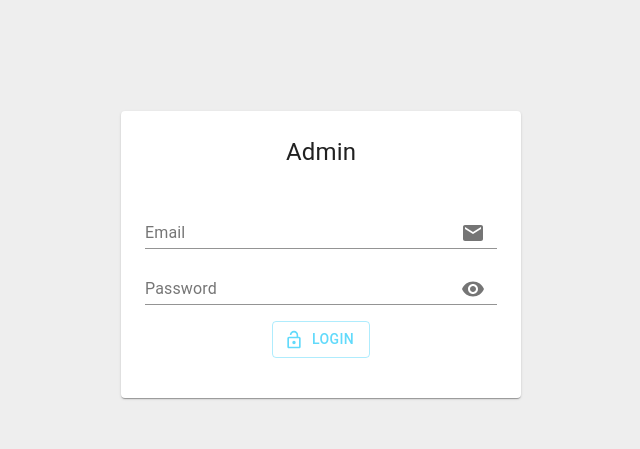
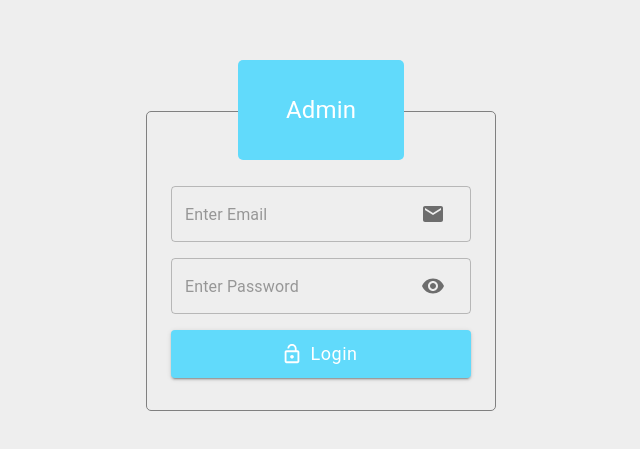
Before and after one commit to TapiwaMahachi/frontend-admin, a React (Create React App) app: page /auth/login in a window 1280 px wide. Shown: the part 137-586 px from the top of the page, without its empty margins (319-959 px from the left). Built offline with nearby package versions, Linux system fonts and the light colour scheme.

Commit message:
:fire: redesign the login page

```diff
--- a/src/views/Pages/Login/LoginPage.tsx
+++ b/src/views/Pages/Login/LoginPage.tsx
@@ -3,14 +3,14 @@ import { useHistory } from 'react-router-dom';
 import
 {
   FormControl,
-  InputLabel,
-  Input,
+  OutlinedInput,
   InputAdornment,
   IconButton,
   Button,
   Card,
   CardContent,
   CardActions,
+  CardHeader,
 } from '@material-ui/core';
 import
 {
@@ -18,20 +18,21 @@ import
   Visibility,
   LockOpen,
 } from '@material-ui/icons';
+import { WithStyles, withStyles } from '@material-ui/core/styles';
 
 import { login } from './LoginRedux';
 import { useAppDispatch } from '../../../redux/hooks';
 
 import loginPageStyle from './LoginPageStyle';
 
-function LoginPage(): React.ReactElement {
-  const classes = loginPageStyle();
+function LoginPage({ classes }: WithStyles): React.ReactElement {
   const dispatch = useAppDispatch();
   const history = useHistory();
   const [details, setDetails] = React.useState({
     email: '',
     password: '',
   });
+  const [error, setError] = React.useState(false);
   const handleChange = (e: React.ChangeEvent<HTMLInputElement>): void => {
     e.preventDefault();
     setDetails({
@@ -50,15 +51,16 @@ function LoginPage(): React.ReactElement {
     });
   };
   return (
-    <Card className={classes.card}>
+    <div className={classes.card}>
       <div className={classes.header}>
         <h1>Admin</h1>
       </div>
       <CardContent>
         <form className={classes.form} onSubmit={handleSubmit}>
           <FormControl className={classes.inputControl}>
-            <InputLabel>Email</InputLabel>
-            <Input
+            <OutlinedInput
+              error={error}
+              placeholder="Enter Email"
               name="email"
               value={details.email}
               onChange={handleChange}
@@ -75,8 +77,9 @@ function LoginPage(): React.ReactElement {
             />
           </FormControl>
           <FormControl>
-            <InputLabel>Password</InputLabel>
-            <Input
+            <OutlinedInput
+              error={error}
+              placeholder="Enter Password"
               name="password"
               type="password"
               value={details.password}
@@ -94,9 +97,11 @@ function LoginPage(): React.ReactElement {
           </FormControl>
           <CardActions className={classes.btnContainer}>
             <Button
+              className={classes.button}
               color="primary"
-              variant="outlined"
+              variant="contained"
               type="submit"
+              size="large"
               startIcon={<LockOpen />}
             >
               Login
@@ -104,8 +109,8 @@ function LoginPage(): React.ReactElement {
           </CardActions>
         </form>
       </CardContent>
-    </Card>
+    </div>
   );
 }
 
-export default LoginPage;
+export default withStyles(loginPageStyle)(LoginPage);
--- a/src/views/Pages/Login/LoginPageStyle.tsx
+++ b/src/views/Pages/Login/LoginPageStyle.tsx
@@ -1,31 +1,55 @@
-import { makeStyles } from '@material-ui/core';
+import { createStyles, Theme, StyleRules } from '@material-ui/core/styles';
+import { whiteColor } from '../../../globalStyles';
 
-const loginPageStyle = makeStyles((theme) => ({
+const loginPageStyle = ({ spacing, palette }: Theme)
+  : StyleRules<string> => createStyles({
   card: {
     display: 'flex',
     flexDirection: 'column',
-    justifyContent: 'center',
-    width: '400px',
+    justifyContent: 'space-between',
+    alignItems: 'center',
+    width: '350px',
     margin: 'auto',
-    marginTop: theme.spacing(30),
-    padding: theme.spacing(1),
+    marginTop: spacing(30),
+    padding: spacing(1),
+    position: 'relative',
+    border: '1px solid grey',
+    background: 'none',
+    borderRadius: '5px',
   },
   header: {
     display: 'flex',
     alignItems: 'center',
     justifyContent: 'space-around',
+    height: '100px',
+    width: '50%',
+    margin: 'auto',
+    marginBottom: '10px',
+    marginTop: '-60px',
+    zIndex: 1000,
+    background: palette.primary.light,
+    color: whiteColor,
+    borderRadius: '5px',
   },
   form: {
     display: 'flex',
     flexDirection: 'column',
   },
   inputControl: {
-    marginBottom: theme.spacing(1),
+    marginBottom: spacing(2),
   },
   btnContainer: {
-    margin: 'auto',
-    marginTop: theme.spacing(1),
+    marginTop: spacing(2),
+    width: '100%',
+    padding: '0',
   },
-}));
+  button: {
+    fontWeight: 400,
+    fontSize: '18px',
+    textTransform: 'capitalize',
+    color: whiteColor,
+    width: '100%',
+  },
+});
 
 export default loginPageStyle;
```
